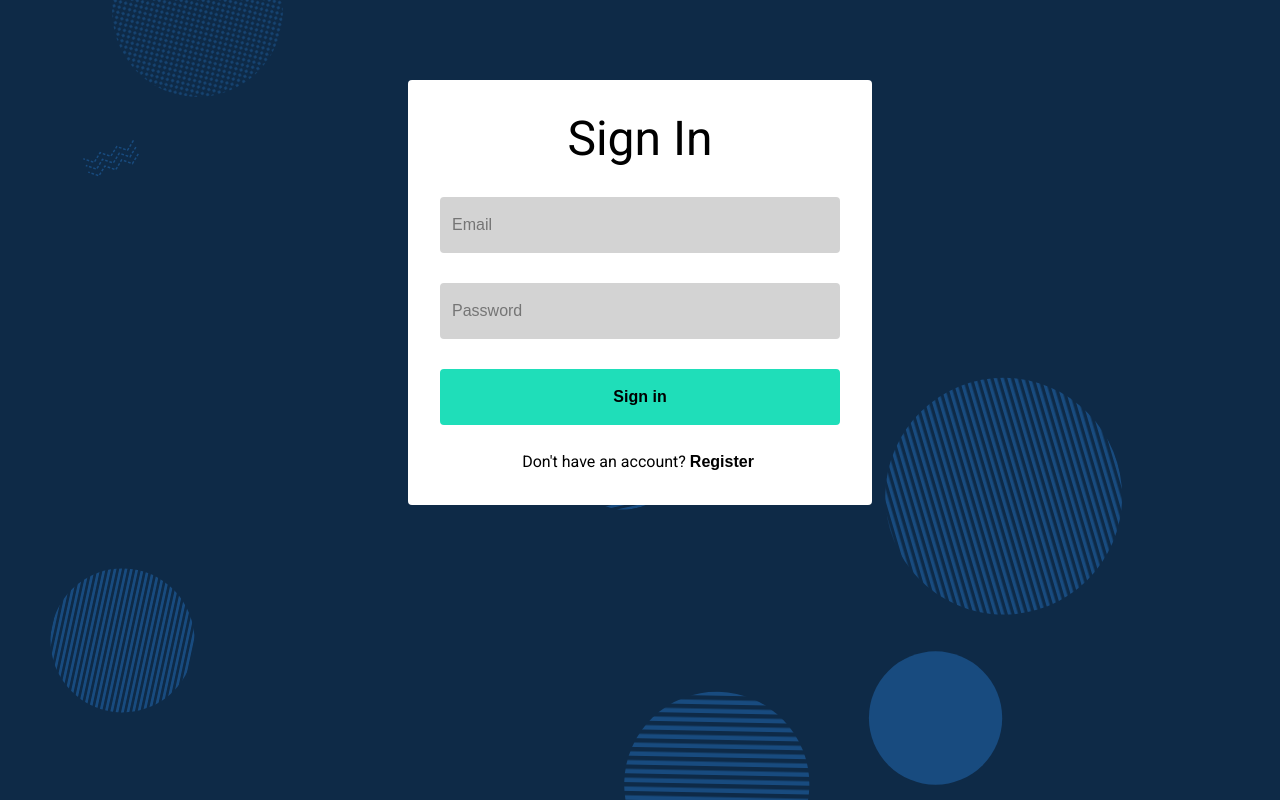
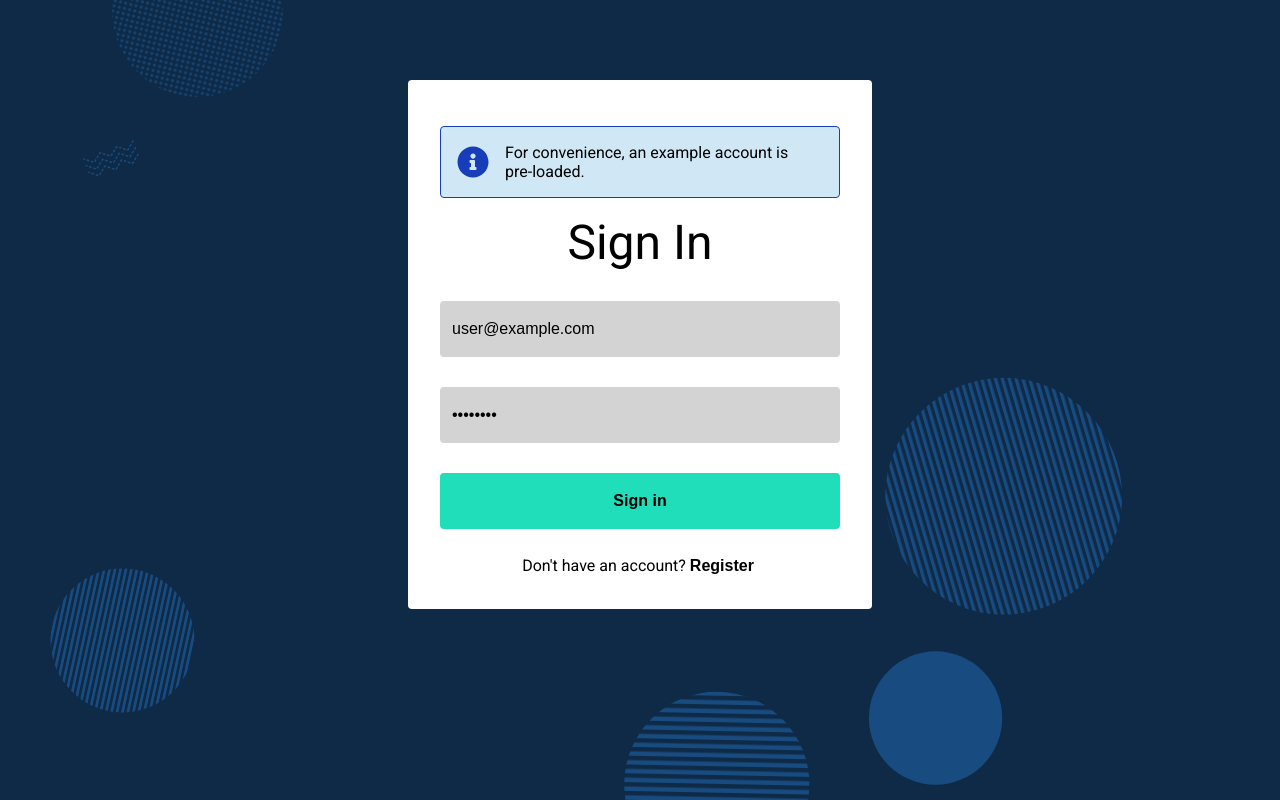
Before and after one commit to stpodlogar/FacialRecognition, a React (Create React App) app: page / in a window 1280 px wide. Built offline with nearby package versions, Linux system fonts and the light colour scheme.

Commit message:
Info message for signin

```diff
--- a/src/components/Register/Register.js
+++ b/src/components/Register/Register.js
@@ -49,7 +49,7 @@ class Register extends React.Component  {
       <article className='center'>
         <div className='signin-container'>
           <legend>Register</legend>
-          <form onSubmit={this.onSubmitRegister}>
+          <form onSubmit={this.onSubmitRegister} noValidate>
             <div className='form-group'>
               <input
                 type='text'
--- a/src/components/Signin/Signin.css
+++ b/src/components/Signin/Signin.css
@@ -68,12 +68,27 @@ legend {
     padding: 0.25em;
 }
 
-.login-validation {
+.notification {
     text-align: left;
-    background: pink;
-    color: maroon;
     padding: 1em;
     border-radius: 0.25em;
-    border: solid 1px maroon;
+    margin: 1em auto;
+    display: flex;
+    justify-content: flex-start;
+    align-items: center;
+}
+
+.notification p {
+    margin: 0 1em;
+}
+
+.error {
+    background: #fde9e4;
+    border: solid 1px #D5390D;
     display: none;
 }
+
+.info {
+    background-color: #d0e8f5;
+    border: solid 1px #173DB9;
+}
--- a/src/components/Signin/Signin.js
+++ b/src/components/Signin/Signin.js
@@ -1,12 +1,14 @@
 import React from 'react';
+import { FontAwesomeIcon } from '@fortawesome/react-fontawesome';
+import { faInfoCircle, faExclamationTriangle } from '@fortawesome/free-solid-svg-icons';
 import './Signin.css';
 
 class Signin extends React.Component {
   constructor(props) {
     super(props);
     this.state = {
-      signInEmail: '',
-      signInPassword: ''
+      signInEmail: 'user@example.com',
+      signInPassword: 'password'
     }
   }
 
@@ -35,7 +37,7 @@ class Signin extends React.Component {
           this.props.onRouteChange('home');
         } else {
           console.log("Invalid User");
-          document.querySelector('.login-validation').style.display = 'block';
+          document.querySelector('.notification.error').style.display = 'flex';
         }
       })
   }
@@ -45,9 +47,16 @@ class Signin extends React.Component {
     return (
       <article className='center'>
         <div className='signin-container'>
+          <div className='notification info'>
+            <FontAwesomeIcon icon={faInfoCircle} size='2x' color='#173DB9'/>
+            <p>For convenience, an example account is pre-loaded.</p>
+          </div>
           <legend>Sign In</legend>
-          <form onSubmit={this.onSubmitSignIn}>
-            <p className='login-validation'>Incorrect username or password.</p>
+          <form onSubmit={this.onSubmitSignIn} noValidate>
+            <div className='notification error'>
+              <FontAwesomeIcon icon={faExclamationTriangle} size='2x' color='#D5390D'/>
+              <p className='login-validation'>Incorrect username or password.</p>
+            </div>
             <div className='form-group'>
               <input
                 onChange={this.onEmailChange}
@@ -56,6 +65,7 @@ class Signin extends React.Component {
                 id='email-address'
                 placeholder='Email'
                 autoComplete='email'
+                value={this.state.signInEmail}
               />
             </div>
             <div className='form-group'>
@@ -66,6 +76,7 @@ class Signin extends React.Component {
                 id='password'
                 placeholder='Password'
                 autoComplete='current-password'
+                value={this.state.signInPassword}
               />
             </div>
             <div>
```
